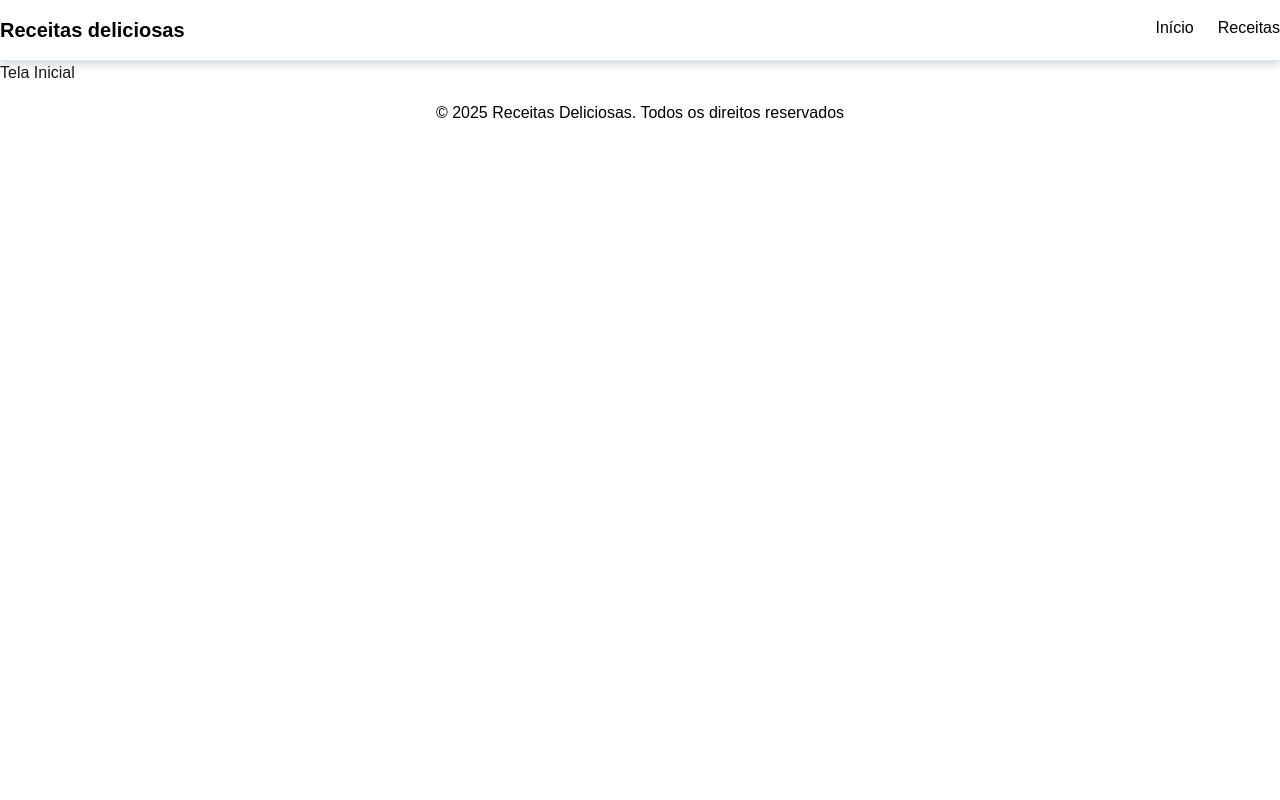
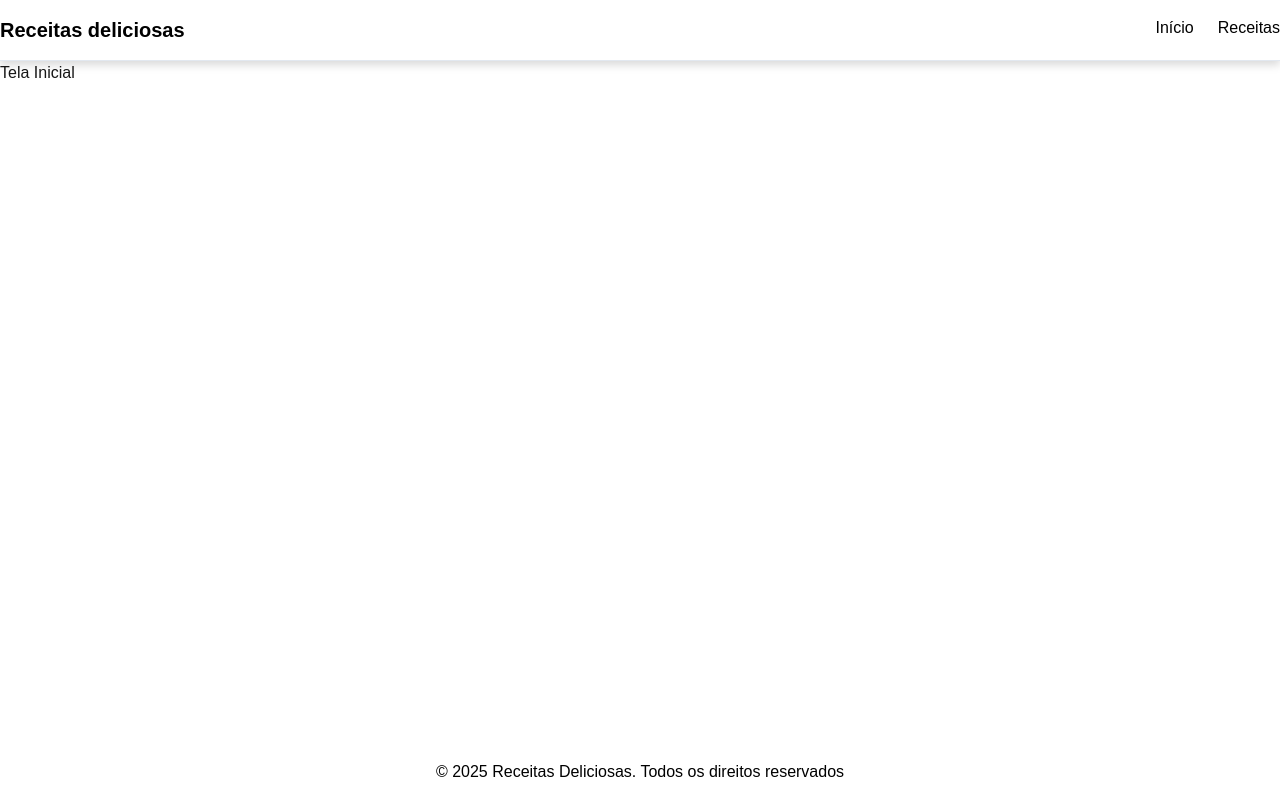
Before and after one commit to PedroFernandes123/receitas-trabalho, a Next.js app: page / in a window 1280 px wide. Built offline with nearby package versions, Linux system fonts and the light colour scheme.

Commit message:
feat:footer estilizado

```diff
--- a/src/app/layout.tsx
+++ b/src/app/layout.tsx
@@ -22,7 +22,7 @@
   return (
     <html lang="en">
       <body
-        className={`${inter.variable} antialiased`}
+        className={`${inter.variable} antialiased min-h-screen flex flex-col`}
       >
         <Header />
         {children}
--- a/src/app/page.tsx
+++ b/src/app/page.tsx
@@ -2,8 +2,8 @@
 
 export default function Home() {
   return (
-    <div>
+    <main className="flex-grow">
       <h1>Tela Inicial</h1>
-    </div>
+    </main>
   );
 }
```
